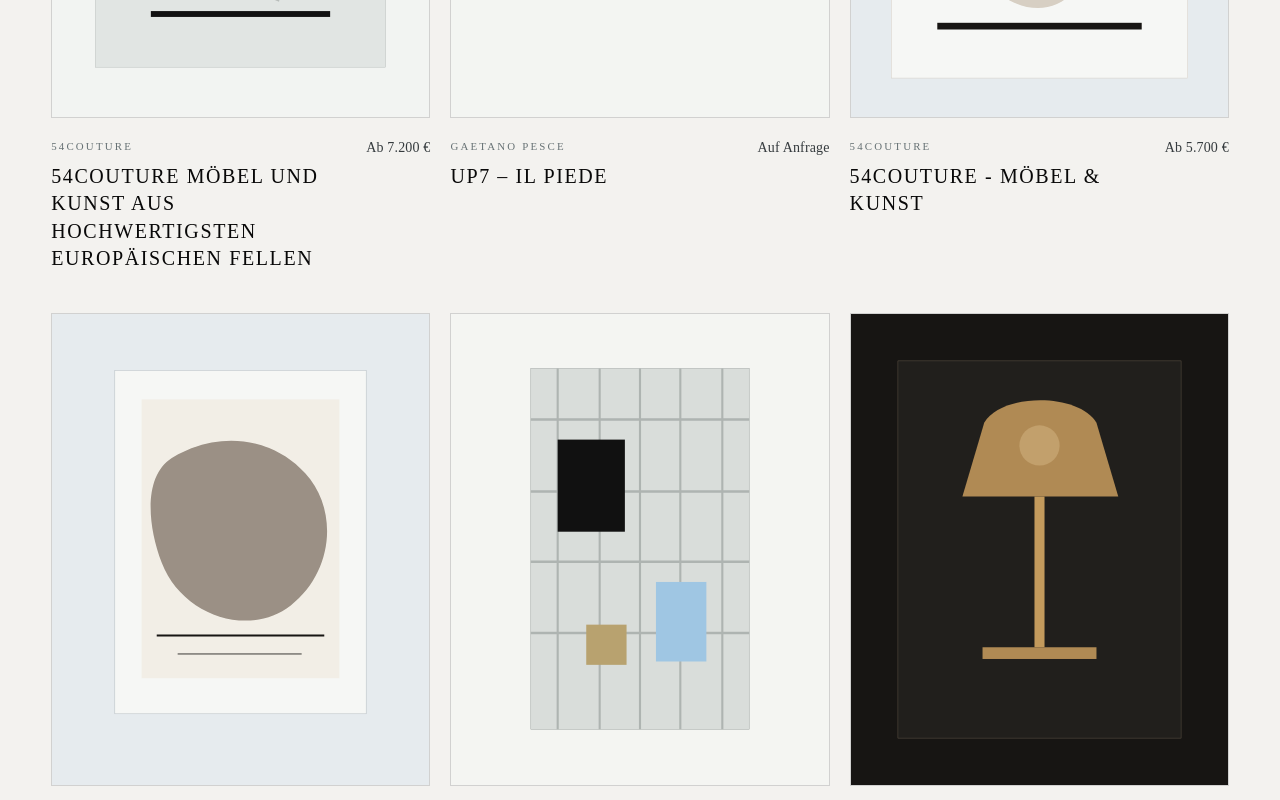
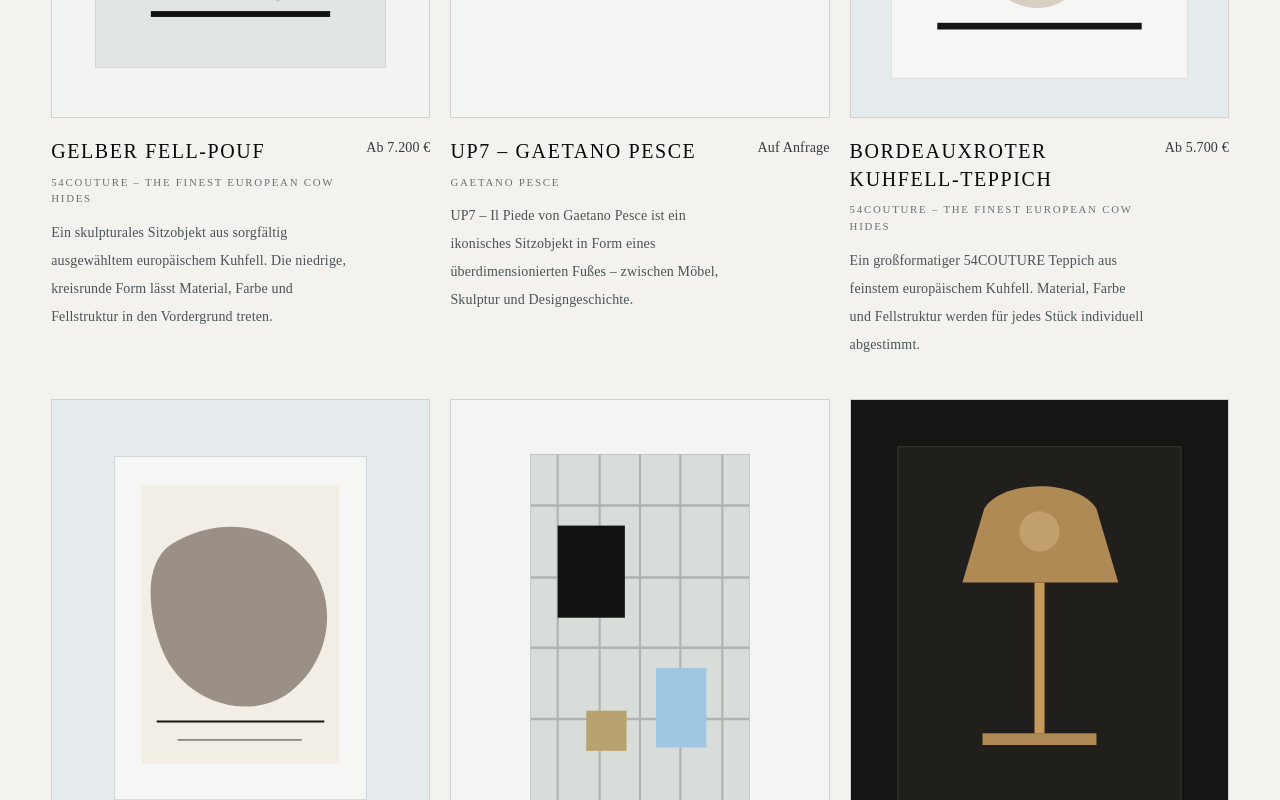
Before and after one commit to getyour-design/getyour-design, a Next.js app: page / in a window 1280 px wide. Shown: the part 1840-2640 px from the top of the page. Built offline with nearby package versions, Linux system fonts and the light colour scheme.

Commit message:
Standardize product layouts and add UP7 detail image

```diff
--- a/app/[locale]/[...slug]/page.tsx
+++ b/app/[locale]/[...slug]/page.tsx
@@ -561,6 +561,7 @@ function LocalizedShopPage({ locale }: { locale: Locale }) {
           {products.map((product, index) => {
             const cowhidePresentation = get54CouturePresentationCopy(product.slug, locale);
             const productDescription = getLocalizedProductContent(locale, product)?.shortDescription ?? product.description;
+            const productCardTitle = getLocalizedProductCardTitle(locale, product, index);
 
             return (
               <article className="group" key={product.slug}>
@@ -579,21 +580,13 @@ function LocalizedShopPage({ locale }: { locale: Locale }) {
                   <p className="text-[0.68rem] uppercase tracking-[0.2em] text-[#667174]">{getLocalizedCategoryLabel(locale, product.category)}</p>
                   <Link href={getLocalizedProductPath(locale, product)}>
                     <h2 className="serif mt-2 text-xl leading-snug tracking-[0.08em]">
-                      {cowhidePresentation ? (
-                        <>
-                          <span className="block">54COUTURE</span>
-                          <span className="mt-2 block text-[0.6em] font-normal tracking-[0.16em]">
-                            THE FINEST EUROPEAN COW HIDES
-                          </span>
-                        </>
-                      ) : getLocalizedProductCardTitle(locale, product, index)}
+                      {productCardTitle}
                     </h2>
                   </Link>
-                  {cowhidePresentation ? (
-                    <p className="mt-3 max-w-md text-sm leading-7 text-[#4b5356]">{productDescription}</p>
-                  ) : (
-                    <p className="mt-2 text-sm text-[#4b5356]">{product.maker.replace("Künstlerposition", "Artist Position")}</p>
-                  )}
+                  <p className="mt-2 text-[0.68rem] uppercase tracking-[0.16em] text-[#667174]">
+                    {product.maker === "54COUTURE" ? "54COUTURE – THE FINEST EUROPEAN COW HIDES" : product.maker.replace("Künstlerposition", "Artist Position")}
+                  </p>
+                  <p className="mt-3 max-w-md text-sm leading-7 text-[#4b5356]">{productDescription}</p>
                   <EntityActions
                     href={getLocalizedProductPath(locale, product)}
                     id={`product:${product.slug}`}
@@ -655,15 +648,11 @@ function LocalizedShopSlugPage({ locale, slug }: { locale: Locale; slug: string
                 {dictionary.shop.breadcrumbShop} / {getLocalizedCategoryLabel(locale, product.category)} / {productTitle}
               </p>
               <h1 className="serif mt-5 text-balance text-3xl font-normal leading-tight tracking-[0.08em] text-[#10100f] md:text-4xl">
-                {cowhidePresentation ? (
-                  <>
-                    <span className="block">{cowhidePresentation.title}</span>
-                    <span className="mt-2 block">{cowhidePresentation.subtitle}</span>
-                  </>
-                ) : (
-                  productTitle
-                )}
+                {getLocalizedProductCardTitle(locale, product, productIndex)}
               </h1>
+              <p className="mt-3 text-[0.68rem] uppercase tracking-[0.16em] text-[#667174]">
+                {product.maker === "54COUTURE" ? "54COUTURE – THE FINEST EUROPEAN COW HIDES" : product.maker.replace("Künstlerposition", "Artist Position")}
+              </p>
               <p className="mt-8 max-w-2xl text-base leading-8 text-[#4b5356]">{content?.shortDescription ?? dictionary.shop.productDescription}</p>
               <div className="mt-8 border-y border-black/15 py-4 text-[#353b3e]">
                 <p className="text-base">{cowhidePresentation?.price ?? product.price}</p>
@@ -790,15 +779,13 @@ function LocalizedShopSlugPage({ locale, slug }: { locale: Locale; slug: string
                       <p className="text-[0.68rem] uppercase tracking-[0.2em] text-[#667174]">{getLocalizedCategoryLabel(locale, item.category)}</p>
                       <Link href={getLocalizedProductPath(locale, item)}>
                         <h2 className="serif mt-2 text-xl leading-snug tracking-[0.08em]">
-                          {cowhidePresentation ? (
-                            <>
-                              <span className="block">{cowhidePresentation.title}</span>
-                              <span className="mt-2 block">{cowhidePresentation.subtitle}</span>
-                            </>
-                          ) : getLocalizedProductCardTitle(locale, item, index)}
+                          {getLocalizedProductCardTitle(locale, item, index)}
                         </h2>
                       </Link>
-                      <p className="mt-2 text-sm text-[#4b5356]">{item.maker.replace("Künstlerposition", "Artist Position")}</p>
+                      <p className="mt-2 text-[0.68rem] uppercase tracking-[0.16em] text-[#667174]">
+                        {item.maker === "54COUTURE" ? "54COUTURE – THE FINEST EUROPEAN COW HIDES" : item.maker.replace("Künstlerposition", "Artist Position")}
+                      </p>
+                      <p className="mt-3 max-w-md text-sm leading-7 text-[#4b5356]">{getLocalizedProductContent(locale, item)?.shortDescription ?? item.description}</p>
                       <EntityActions
                         href={getLocalizedProductPath(locale, item)}
                         id={`product:${item.slug}`}
--- a/app/components/LocalizedHomePage.tsx
+++ b/app/components/LocalizedHomePage.tsx
@@ -144,12 +144,10 @@ export function LocalizedHomePage({ locale }: { locale: Locale }) {
                 </p>
                 <h2 className="serif mt-3 text-balance text-xl font-normal leading-tight tracking-[0.08em] text-[#10100f] md:text-2xl">
                   <Link href={featuredProductHref}>
-                    54COUTURE
-                    <span className="mt-2 block text-[0.6em] font-normal tracking-[0.16em]">
-                      THE FINEST EUROPEAN COW HIDES
-                    </span>
+                    {featuredProductContent?.cardTitle ?? featuredCommerceProduct.cardTitle}
                   </Link>
                 </h2>
+                <p className="mt-3 text-[0.68rem] uppercase tracking-[0.16em] text-[#667174]">54COUTURE – THE FINEST EUROPEAN COW HIDES</p>
                 <p className="mt-5 text-sm text-[#353b3e]">{cowhidePresentation.price}</p>
                 <p className="mt-5 max-w-xl text-sm leading-7 text-[#4b5356]">{featuredProductDescription}</p>
                 <Link
@@ -249,13 +247,12 @@ export function LocalizedHomePage({ locale }: { locale: Locale }) {
                   <div>
                     <p className="text-[0.68rem] uppercase tracking-[0.2em] text-[#667174]">{dictionary.shop.categories[item.category] ?? item.category}</p>
                     <h3 className="serif mt-2 text-xl leading-snug tracking-[0.08em]">
-                      {item.slug === "sitzobjekt-kuhfell" ? (
-                        <>
-                          <span className="block">{cowhidePresentation.title}</span>
-                          <span className="mt-2 block">{cowhidePresentation.subtitle}</span>
-                        </>
-                      ) : getProductTitle(locale, item.title, index)}
+                      {item.slug === "sitzobjekt-kuhfell" ? featuredProductContent?.cardTitle ?? item.cardTitle : getProductTitle(locale, item.title, index)}
                     </h3>
+                    <p className="mt-2 text-[0.68rem] uppercase tracking-[0.16em] text-[#667174]">
+                      {item.maker === "54COUTURE" ? "54COUTURE – THE FINEST EUROPEAN COW HIDES" : item.maker}
+                    </p>
+                    <p className="mt-3 text-sm leading-7 text-[#4b5356]">{item.slug === "sitzobjekt-kuhfell" ? featuredProductDescription : item.description}</p>
                   </div>
                   <p className="shrink-0 text-sm text-[#353b3e]">
                     {item.slug === "sitzobjekt-kuhfell" ? cowhidePresentation.price : item.price}
@@ -292,13 +289,12 @@ export function LocalizedHomePage({ locale }: { locale: Locale }) {
                   <div>
                     <p className="text-[0.65rem] uppercase tracking-[0.2em] text-[#667174]">0{index + 1}</p>
                     <h3 className="serif mt-2 text-lg leading-snug tracking-[0.08em]">
-                      {work.slug === "sitzobjekt-kuhfell" ? (
-                        <>
-                          <span className="block">{cowhidePresentation.title}</span>
-                          <span className="mt-2 block">{cowhidePresentation.subtitle}</span>
-                        </>
-                      ) : getProductTitle(locale, work.title, index)}
+                      {work.slug === "sitzobjekt-kuhfell" ? featuredProductContent?.cardTitle ?? work.cardTitle : getProductTitle(locale, work.title, index)}
                     </h3>
+                    <p className="mt-2 text-[0.68rem] uppercase tracking-[0.16em] text-[#667174]">
+                      {work.maker === "54COUTURE" ? "54COUTURE – THE FINEST EUROPEAN COW HIDES" : work.maker}
+                    </p>
+                    <p className="mt-3 text-sm leading-7 text-[#4b5356]">{work.slug === "sitzobjekt-kuhfell" ? featuredProductDescription : work.description}</p>
                   </div>
                   <p className="max-w-[8rem] text-right text-xs leading-5 text-[#4b5356]">{dictionary.shop.categories[work.category] ?? work.category}</p>
                 </div>
--- a/app/data/products.ts
+++ b/app/data/products.ts
@@ -37,6 +37,7 @@ function cowhideSeatImages(alts: string[]): ProductImage[] {
 
 const up7ImageSources = [
   "/images/products/gaetano-pesce-up7-01-cover.png",
+  "/images/products/gaetano-pesce-up7-02-detail.png",
 ];
 
 function up7Images(alts: string[]): ProductImage[] {
@@ -304,6 +305,7 @@ const categorySeeds: ProductCategorySeed[] = [
         ctaLabel: "Preis anfragen",
         images: up7Images([
           "UP7 Il Piede von Gaetano Pesce als schwarzes skulpturales Sitzobjekt im Garten",
+          "Detailansicht der Fußform von UP7 Il Piede von Gaetano Pesce im Garten",
         ]),
         metaTitle: "UP7 – Il Piede von Gaetano Pesce",
         metaDescription:
@@ -323,7 +325,10 @@ const categorySeeds: ProductCategorySeed[] = [
             origin: "Italy",
             uniqueNote: "The image shown serves as a reference for form and presence. Execution, condition and availability are confirmed individually.",
             ctaLabel: "Request price",
-            images: up7Images(["UP7 Il Piede by Gaetano Pesce, a black sculptural seating object in a garden"]),
+            images: up7Images([
+              "UP7 Il Piede by Gaetano Pesce, a black sculptural seating object in a garden",
+              "Detail view of the foot-shaped UP7 Il Piede by Gaetano Pesce in a garden",
+            ]),
             metaTitle: "UP7 – Il Piede by Gaetano Pesce",
             metaDescription: "UP7 – Il Piede by Gaetano Pesce: an iconic seating object between sculpture, furniture and design history. Price on request.",
           },
@@ -338,7 +343,10 @@ const categorySeeds: ProductCategorySeed[] = [
             origin: "Italie",
             uniqueNote: "L'image présentée sert de référence pour la forme et la présence. L'exécution, l'état et la disponibilité sont confirmés individuellement.",
             ctaLabel: "Demander le prix",
-            images: up7Images(["UP7 Il Piede de Gaetano Pesce, assise sculpturale noire dans un jardin"]),
+            images: up7Images([
+              "UP7 Il Piede de Gaetano Pesce, assise sculpturale noire dans un jardin",
+              "Vue détaillée de la forme de pied de UP7 Il Piede de Gaetano Pesce dans un jardin",
+            ]),
             metaTitle: "UP7 – Il Piede de Gaetano Pesce",
             metaDescription: "UP7 – Il Piede de Gaetano Pesce : assise iconique entre sculpture, mobilier et histoire du design. Prix sur demande.",
           },
@@ -353,7 +361,10 @@ const categorySeeds: ProductCategorySeed[] = [
             origin: "Italia",
             uniqueNote: "La imagen mostrada sirve de referencia para la forma y la presencia. La ejecución, el estado y la disponibilidad se confirman individualmente.",
             ctaLabel: "Consultar precio",
-            images: up7Images(["UP7 Il Piede de Gaetano Pesce, objeto de asiento escultórico negro en un jardín"]),
+            images: up7Images([
+              "UP7 Il Piede de Gaetano Pesce, objeto de asiento escultórico negro en un jardín",
+              "Vista detallada de la forma de pie de UP7 Il Piede de Gaetano Pesce en un jardín",
+            ]),
             metaTitle: "UP7 – Il Piede de Gaetano Pesce",
             metaDescription: "UP7 – Il Piede de Gaetano Pesce: objeto de asiento icónico entre escultura, mobiliario e historia del diseño. Precio bajo consulta.",
           },
@@ -368,7 +379,10 @@ const categorySeeds: ProductCategorySeed[] = [
             origin: "意大利",
             uniqueNote: "展示图片仅作为形态与空间感的参考。具体版本、状态与供应情况将单独确认。",
             ctaLabel: "咨询价格",
-            images: up7Images(["Gaetano Pesce 设计的 UP7 Il Piede，花园中的黑色雕塑感座椅"]),
+            images: up7Images([
+              "Gaetano Pesce 设计的 UP7 Il Piede，花园中的黑色雕塑感座椅",
+              "花园中 Gaetano Pesce 设计的 UP7 Il Piede 脚部造型细节",
+            ]),
             metaTitle: "Gaetano Pesce 设计的 UP7 – Il Piede",
             metaDescription: "Gaetano Pesce 设计的 UP7 – Il Piede：一件介于雕塑、家具与设计史之间的标志性座椅。价格请咨询。",
           },
@@ -383,15 +397,18 @@ const categorySeeds: ProductCategorySeed[] = [
             origin: "إيطاليا",
             uniqueNote: "الصورة المعروضة مرجع للشكل والحضور. يتم تأكيد النسخة والحالة والتوفر بشكل فردي.",
             ctaLabel: "طلب السعر",
-            images: up7Images(["UP7 Il Piede من تصميم غايتانو بيتشي، مقعد نحتي أسود في حديقة"]),
+            images: up7Images([
+              "UP7 Il Piede من تصميم غايتانو بيتشي، مقعد نحتي أسود في حديقة",
+              "لقطة تفصيلية لشكل القدم في UP7 Il Piede من تصميم غايتانو بيتشي في حديقة",
+            ]),
             metaTitle: "UP7 – Il Piede من تصميم غايتانو بيتشي",
             metaDescription: "UP7 – Il Piede من تصميم غايتانو بيتشي: مقعد أيقوني بين النحت والأثاث وتاريخ التصميم. السعر عند الطلب.",
           },
         },
       },
       {
-        title: "54COUTURE MÖBEL UND KUNST AUS HOCHWERTIGSTEN EUROPÄISCHEN FELLEN",
-        cardTitle: "Sitzobjekt aus Kuhfell",
+        title: "Gelber Fell-Pouf",
+        cardTitle: "Gelber Fell-Pouf",
         maker: "54COUTURE",
         brand: "54COUTURE",
         brandSlug: "54couture",
@@ -437,7 +454,7 @@ const categorySeeds: ProductCategorySeed[] = [
         localized: {
           en: {
             title: "54COUTURE FURNITURE AND ART IN THE FINEST EUROPEAN HIDES",
-            cardTitle: "Cowhide Seating Object",
+            cardTitle: "Yellow Cowhide Pouf",
             priceNote: "Including statutory VAT, excluding shipping.",
             shortDescription:
               "A sculptural seating object made from carefully selected European cowhide. Its low circular form brings the material, colour and natural texture into focus.",
@@ -473,7 +490,7 @@ const categorySeeds: ProductCategorySeed[] = [
           },
           fr: {
             title: "54COUTURE MOBILIER ET ART EN PEAUX EUROPÉENNES DE LA PLUS HAUTE QUALITÉ",
-            cardTitle: "Assise en peau de vache",
+            cardTitle: "Pouf jaune en peau de vache",
             priceNote: "TVA légale incluse, frais de livraison en supplément.",
             shortDescription:
               "Une assise sculpturale réalisée en peau de vache européenne soigneusement sélectionnée. Sa forme basse et circulaire met la matière, la couleur et la texture naturelle au premier plan.",
@@ -509,7 +526,7 @@ const categorySeeds: ProductCategorySeed[] = [
           },
           es: {
             title: "54COUTURE MUEBLES Y ARTE EN PIELES EUROPEAS DE LA MÁS ALTA CALIDAD",
-            cardTitle: "Asiento en piel de vaca",
+            cardTitle: "Pouf amarillo en piel de vaca",
             priceNote: "IVA legal incluido, gastos de envío no incluidos.",
             shortDescription:
               "Un asiento escultórico realizado en piel de vaca europea cuidadosamente seleccionada. Su forma baja y circular sitúa el material, el color y la textura natural en primer plano.",
@@ -545,7 +562,7 @@ const categorySeeds: ProductCategorySeed[] = [
           },
           zh: {
             title: "54COUTURE 采用顶级欧洲皮毛打造的家具与艺术",
-            cardTitle: "欧洲牛皮座椅",
+            cardTitle: "黄色牛皮矮凳",
             priceNote: "含法定增值税，运费另计。",
             shortDescription:
               "一件采用严选欧洲牛皮制成的雕塑感座椅。低矮的圆形结构让材质、色彩与天然毛面纹理成为视觉重点。",
@@ -577,7 +594,7 @@ const categorySeeds: ProductCategorySeed[] = [
           },
           ar: {
             title: "54COUTURE أثاث وفن من أجود الجلود الأوروبية",
-            cardTitle: "مقعد من جلد البقر",
+            cardTitle: "بوف أصفر من جلد البقر",
             priceNote: "شامل ضريبة القيمة المضافة القانونية، ولا يشمل تكاليف الشحن.",
             shortDescription:
               "مقعد نحتي مصنوع من جلد بقر أوروبي مختار بعناية. يبرز شكله الدائري المنخفض المادة واللون والملمس الطبيعي للجلد.",
@@ -693,8 +710,8 @@ const categorySeeds: ProductCategorySeed[] = [
       "Textile Arbeit mit ruhiger Oberfläche, feiner Haptik und klarer Wirkung im Raum.",
     items: [
       {
-        title: "54COUTURE - MÖBEL & KUNST",
-        cardTitle: "54COUTURE Teppich",
+        title: "Bordeauxroter Kuhfell-Teppich",
+        cardTitle: "Bordeauxroter Kuhfell-Teppich",
         maker: "54COUTURE",
         brand: "54COUTURE",
         brandSlug: "54couture",
--- a/app/page.tsx
+++ b/app/page.tsx
@@ -283,12 +283,10 @@ export default function Home() {
               </p>
               <h2 className="serif mt-3 text-balance text-2xl font-normal leading-tight tracking-[0.08em] text-[#10100f] md:text-3xl">
                 <Link href={getProductPath("de", featuredCommerceProduct.categorySlug, featuredCommerceProduct.slug)}>
-                  <>
-                    <span className="block">{cowhidePresentation.title}</span>
-                    <span className="mt-2 block">{cowhidePresentation.subtitle}</span>
-                  </>
+                  {featuredCommerceProduct.cardTitle}
                 </Link>
               </h2>
+              <p className="mt-3 text-[0.68rem] uppercase tracking-[0.16em] text-[#667174]">54COUTURE – THE FINEST EUROPEAN COW HIDES</p>
               <p className="mt-5 text-sm text-[#353b3e]">{cowhidePresentation.price}</p>
               <p className="mt-6 max-w-xl text-sm leading-7 text-[#4b5356]">
                 {featuredCommerceProduct.description}
@@ -327,8 +325,11 @@ export default function Home() {
                 </div>
                 <div className="mt-5 flex items-start justify-between gap-4">
                   <div>
-                    <p className="text-[0.68rem] uppercase tracking-[0.2em] text-[#667174]">{item.maker}</p>
-                    <h3 className="serif mt-2 text-xl leading-snug tracking-[0.08em]">{item.title}</h3>
+                    <h3 className="serif text-xl leading-snug tracking-[0.08em]">{item.cardTitle}</h3>
+                    <p className="mt-2 text-[0.68rem] uppercase tracking-[0.16em] text-[#667174]">
+                      {item.maker === "54COUTURE" ? "54COUTURE – THE FINEST EUROPEAN COW HIDES" : item.maker}
+                    </p>
+                    <p className="mt-3 text-sm leading-7 text-[#4b5356]">{item.description}</p>
                   </div>
                   <p className="shrink-0 text-sm text-[#353b3e]">{item.price}</p>
                 </div>
--- a/app/shop/[slug]/page.tsx
+++ b/app/shop/[slug]/page.tsx
@@ -123,15 +123,11 @@ export default async function ShopSlugPage({ params }: ShopSlugPageProps) {
                 Shop / {product.category} / {product.title}
               </p>
               <h1 className="serif mt-5 text-balance text-3xl font-normal leading-tight tracking-[0.08em] text-[#10100f] md:text-4xl">
-                {cowhidePresentation ? (
-                  <>
-                    <span className="block">{cowhidePresentation.title}</span>
-                    <span className="mt-2 block">{cowhidePresentation.subtitle}</span>
-                  </>
-                ) : (
-                  product.title
-                )}
+                {product.cardTitle}
               </h1>
+              <p className="mt-3 text-[0.68rem] uppercase tracking-[0.16em] text-[#667174]">
+                {product.maker === "54COUTURE" ? "54COUTURE – THE FINEST EUROPEAN COW HIDES" : product.maker}
+              </p>
               <p className="mt-8 max-w-2xl text-base leading-8 text-[#4b5356]">{product.description}</p>
               <div className="mt-8 border-y border-black/15 py-4 text-[#353b3e]">
                 <p className="text-base">{cowhidePresentation?.price ?? product.price}</p>
@@ -260,15 +256,13 @@ export default async function ShopSlugPage({ params }: ShopSlugPageProps) {
                       <p className="text-[0.68rem] uppercase tracking-[0.2em] text-[#667174]">{item.category}</p>
                       <Link href={getRootProductPath(item)}>
                         <h2 className="serif mt-2 text-xl leading-snug tracking-[0.08em]">
-                          {cowhidePresentation ? (
-                            <>
-                              <span className="block">{cowhidePresentation.title}</span>
-                              <span className="mt-2 block">{cowhidePresentation.subtitle}</span>
-                            </>
-                          ) : item.cardTitle}
+                          {item.cardTitle}
                         </h2>
                       </Link>
-                      <p className="mt-2 text-sm text-[#4b5356]">{item.maker}</p>
+                      <p className="mt-2 text-[0.68rem] uppercase tracking-[0.16em] text-[#667174]">
+                        {item.maker === "54COUTURE" ? "54COUTURE – THE FINEST EUROPEAN COW HIDES" : item.maker}
+                      </p>
+                      <p className="mt-3 max-w-md text-sm leading-7 text-[#4b5356]">{item.description}</p>
                       <EntityActions
                         href={getRootProductPath(item)}
                         id={`product:${item.slug}`}
--- a/app/shop/page.tsx
+++ b/app/shop/page.tsx
@@ -58,23 +58,13 @@ export default function ShopPage() {
                   <p className="text-[0.68rem] uppercase tracking-[0.2em] text-[#667174]">{product.category}</p>
                   <Link href={`/shop/${product.slug}`}>
                     <h2 className="serif mt-2 text-xl leading-snug tracking-[0.08em]">
-                      {cowhidePresentation ? (
-                        <>
-                          <span className="block">54COUTURE</span>
-                          <span className="mt-2 block text-[0.6em] font-normal tracking-[0.16em]">
-                            THE FINEST EUROPEAN COW HIDES
-                          </span>
-                        </>
-                      ) : product.title}
+                      {product.cardTitle}
                     </h2>
                   </Link>
-                  {cowhidePresentation ? (
-                    <p className="mt-3 max-w-md text-sm leading-7 text-[#4b5356]">{product.description}</p>
-                  ) : (
-                    <Link className="mt-2 inline-block text-sm text-[#4b5356] hover:text-black" href={product.maker.includes("Künstlerposition") ? "/artists" : "/brands"}>
-                      {product.maker}
-                    </Link>
-                  )}
+                  <p className="mt-2 text-[0.68rem] uppercase tracking-[0.16em] text-[#667174]">
+                    {product.maker === "54COUTURE" ? "54COUTURE – THE FINEST EUROPEAN COW HIDES" : product.maker}
+                  </p>
+                  <p className="mt-3 max-w-md text-sm leading-7 text-[#4b5356]">{product.description}</p>
                   <EntityActions
                     href={`/shop/${product.slug}`}
                     id={`product:${product.slug}`}
```
Also changed, not shown: 2 other files (tests, documents, lock files or other folders).
